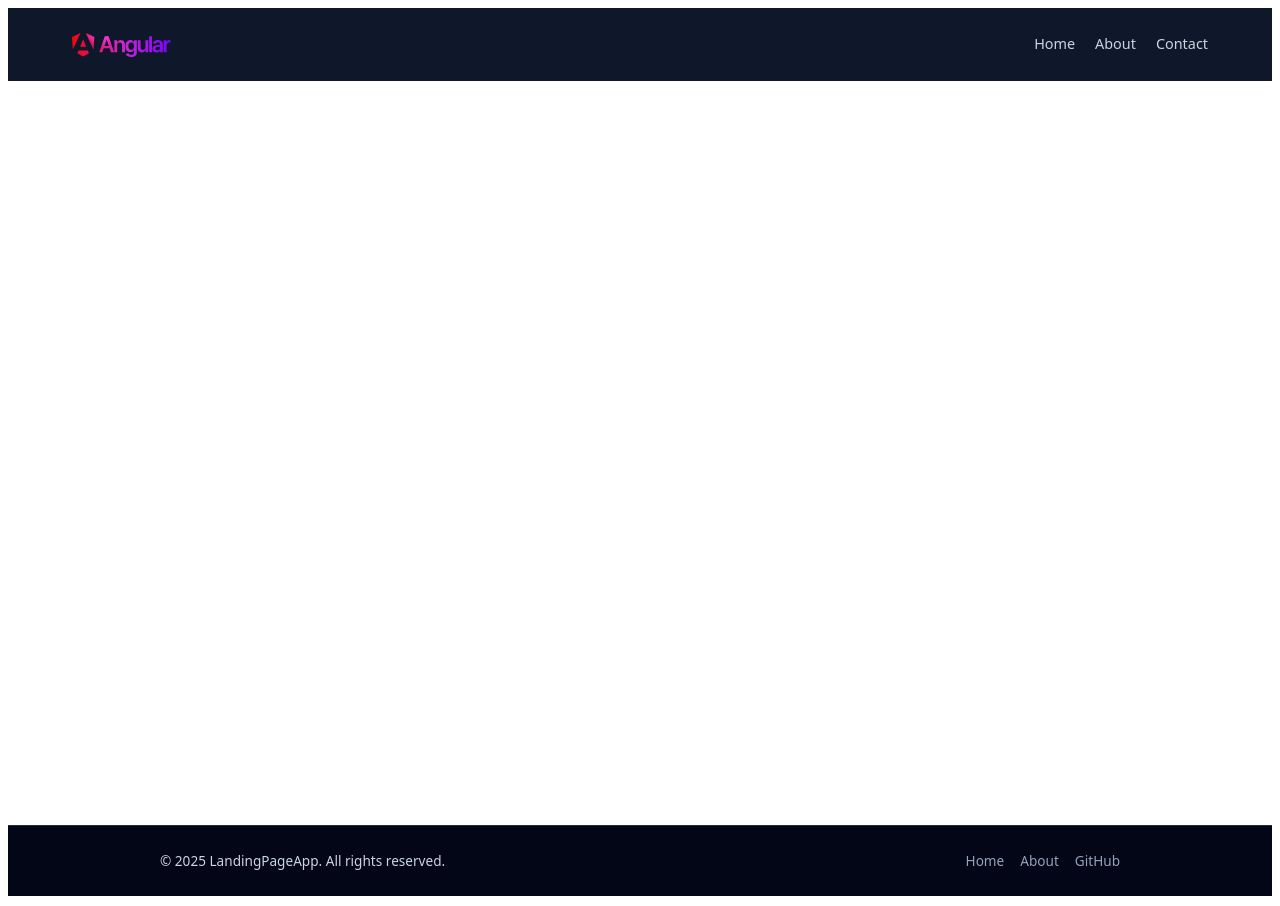
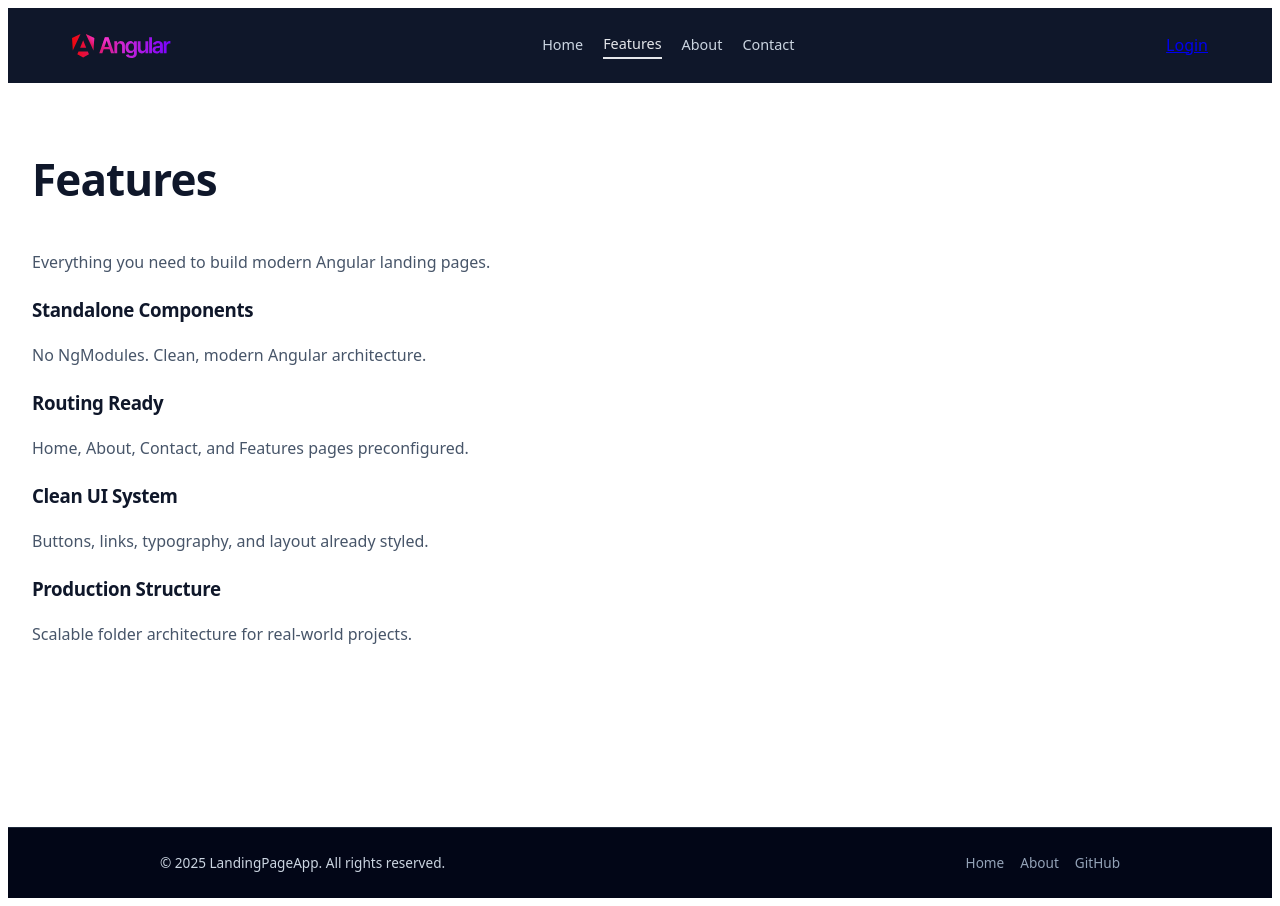
Before and after one commit to yanas-logs/angular, an Angular app in the folder boilerplate/landing-page/: page /features in a window 1280 px wide. Before the commit this address led to /. Built offline with nearby package versions, Linux system fonts and the light colour scheme.

Commit message:
refactor(navbar): add login page, features and navigation routes

```diff
--- a/boilerplate/landing-page/src/app/app.routes.ts
+++ b/boilerplate/landing-page/src/app/app.routes.ts
@@ -1,10 +1,14 @@
 import { Routes } from '@angular/router';
 import { Home } from './pages/home/home';
+import { Features } from './pages/features/features';
 import { About } from './pages/about/about';
 import { Contact } from './pages/contact/contact';
+import { Login } from './pages/login/login';
 
 export const routes: Routes = [
 	{ path: '', component: Home },
+	{ path: 'features', component: Features },
 	{ path: 'about', component: About },
 	{ path: 'contact', component: Contact },
+	{ path: 'login', component: Login },
 ];
--- a/boilerplate/landing-page/src/app/pages/features/features.html
+++ b/boilerplate/landing-page/src/app/pages/features/features.html
@@ -1 +1,28 @@
-<p>features works!</p>
+<section class="features">
+  <div class="container">
+    <h1>Features</h1>
+    <p class="subtitle">Everything you need to build modern Angular landing pages.</p>
+
+    <div class="grid">
+      <div class="card">
+        <h3>Standalone Components</h3>
+        <p>No NgModules. Clean, modern Angular architecture.</p>
+      </div>
+
+      <div class="card">
+        <h3>Routing Ready</h3>
+        <p>Home, About, Contact, and Features pages preconfigured.</p>
+      </div>
+
+      <div class="card">
+        <h3>Clean UI System</h3>
+        <p>Buttons, links, typography, and layout already styled.</p>
+      </div>
+
+      <div class="card">
+        <h3>Production Structure</h3>
+        <p>Scalable folder architecture for real-world projects.</p>
+      </div>
+    </div>
+  </div>
+</section>
--- /dev/null
+++ b/boilerplate/landing-page/src/app/pages/login/login.html
@@ -0,0 +1,25 @@
+<section class="auth">
+	<div class="auth-card">
+		<h1>Welcome!</h1>
+		<p class="subtitle">Sign in</p>
+
+		<form class="auth-form">
+			<div class="field">
+				<label>Email</label>
+				<input type="email" class="input" placeholder="Email" required />
+			</div>
+
+			<div class="field">
+				<label>Password</label>
+				<input type="password" class="input" placeholder="Password" required />
+			</div>
+
+			<button class="btn btn-primary full">Login</button>
+		</form>
+
+		<div class="auth-footer">
+			<span>Don’t have an account?</span>
+			<a routerLink="/signup" class="link">Sign up</a>
+		</div>
+	</div>
+</section>
--- a/boilerplate/landing-page/src/app/shared/navbar/navbar.component.css
+++ b/boilerplate/landing-page/src/app/shared/navbar/navbar.component.css
@@ -107,4 +107,16 @@
     pointer-events: auto;
     transform: translateY(0);
   }
+
+  .auth-links {
+    display: flex;
+    align-items: center;
+    gap: 1rem;
+  }
+
+  .login-link {
+    color: #cbd5e1;
+    text-decoration: none;
+    font-size: 0.9rem;
+  }
 }
--- a/boilerplate/landing-page/src/app/shared/navbar/navbar.component.html
+++ b/boilerplate/landing-page/src/app/shared/navbar/navbar.component.html
@@ -55,9 +55,13 @@
       >
         Home
       </a>
-
+      <a routerLink="/features" routerLinkActive="active">Features</a>
       <a routerLink="/about" routerLinkActive="active"> About </a>
       <a routerLink="/contact" routerLinkActive="active"> Contact</a>
     </div>
+
+    <div class="auth-links">
+      <a routerLink="/login" class="login-link">Login</a>
+    </div>
   </nav>
 </nav>
```
Also changed, not shown: boilerplate/landing-page/src/app/pages/features/features.ts (+3 -5 lines), boilerplate/landing-page/src/app/pages/login/login.ts (added, +11 -0 lines), boilerplate/landing-page/src/app/pages/login/login.css (added), 1 other file (tests, documents, lock files or other folders).
